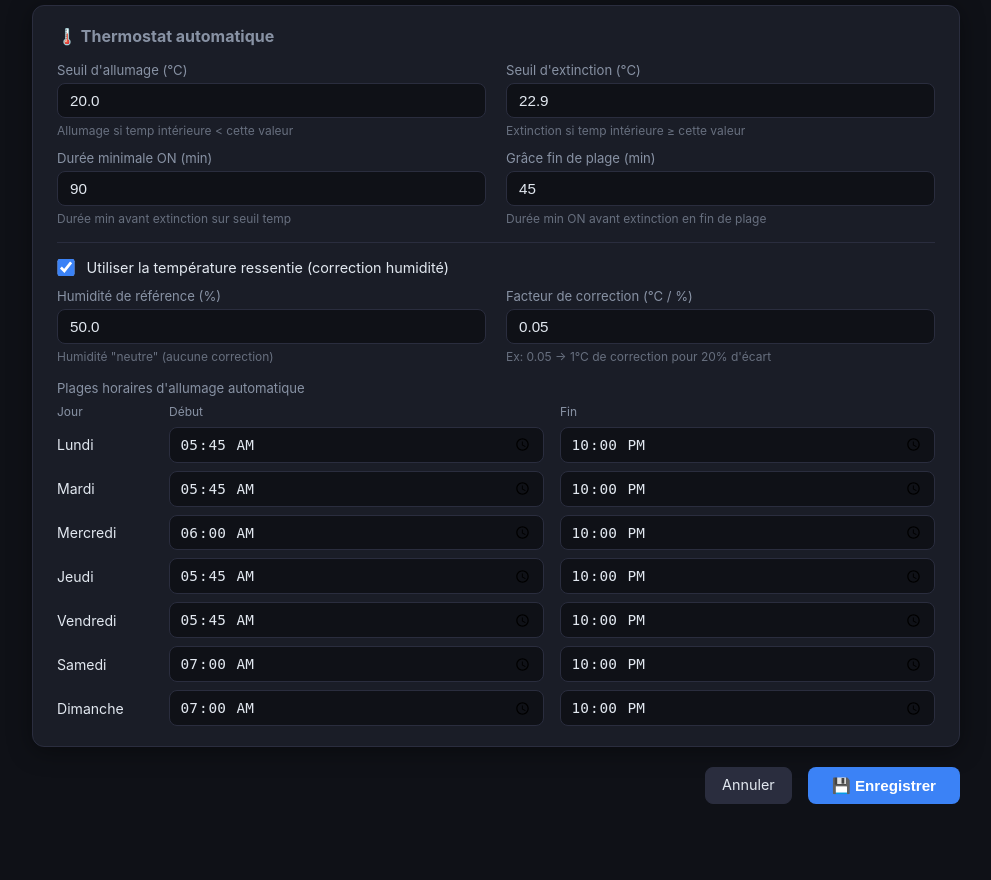
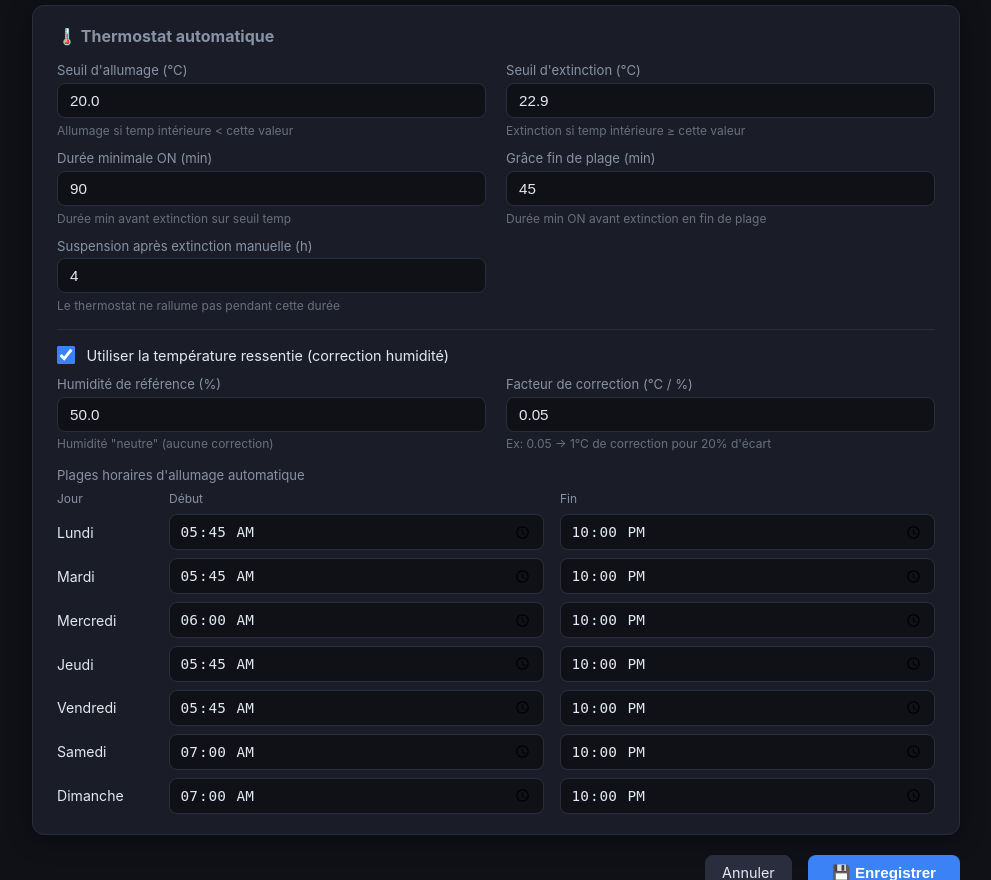
Before and after one commit to haysjg/Heating-Advisor, a Flask app: page /config in a window 1280 px wide. Shown: the part 2657-3537 px from the top of the page, without its empty margins (144-1135 px from the left). Before the commit the page ends 3461 px from the top, so only its background shows below. Run offline with Flask 3, Linux system fonts and the light colour scheme.

Commit message:
feat: thermostat automatique avec suspension manuelle
- Thermostat basé sur température intérieure (Shelly H&T via Home Assistant)
- Hystérésis temp_on/temp_off avec durée minimale ON
- Plages horaires par jour de la semaine
- Température ressentie hygrométrique (felt temperature)
- Synchronisation avec l'état réel HA (allumage/extinction manuelle)
- Suspension 4h après extinction manuelle (évite réallumage immédiat)
- Alertes email si sonde injoignable + email de rétablissement
- Endpoints API : /api/thermostat/state, /toggle, /diagnose, /resume
- Raccourci Diag depuis la page d'accueil
- Section thermostat dans /config avec planning hebdomadaire

Co-Authored-By: Claude Sonnet 4.6 <noreply@anthropic.com>

```diff
--- a/app.py
+++ b/app.py
@@ -267,6 +267,7 @@ def api_thermostat_diagnose():
             indoor["temperature"], indoor.get("humidity"), config.THERMOSTAT
         ) if indoor and indoor.get("temperature") is not None else None,
         "next_check": next_run,
+        "suspended_until": state.get("suspended_until"),
     })
 
 
@@ -280,6 +281,17 @@ def api_thermostat_state():
         "temp_on": config.THERMOSTAT.get("temp_on"),
         "temp_off": config.THERMOSTAT.get("temp_off"),
     })
+
+
+@app.route("/api/thermostat/resume", methods=["POST"])
+def api_thermostat_resume():
+    """Annule la suspension du thermostat."""
+    state = thermostat_module.get_state()
+    state["suspended_until"] = None
+    from modules.thermostat import _save_state
+    _save_state(state)
+    logger.info("Thermostat : suspension annulée manuellement")
+    return jsonify({"status": "ok"})
 
 
 @app.route("/api/thermostat/toggle", methods=["POST"])
@@ -395,6 +407,7 @@ def api_config_save():
                 "temp_off": float(data.get("thermostat_temp_off", config.THERMOSTAT.get("temp_off", 22.9))),
                 "min_on_minutes": int(data.get("thermostat_min_on", config.THERMOSTAT.get("min_on_minutes", 90))),
                 "end_of_schedule_grace_minutes": int(data.get("thermostat_grace", config.THERMOSTAT.get("end_of_schedule_grace_minutes", 45))),
+                "manual_off_suspend_hours": float(data.get("thermostat_suspend_hours", config.THERMOSTAT.get("manual_off_suspend_hours", 4))),
                 "use_felt_temperature": bool(data.get("thermostat_use_felt", config.THERMOSTAT.get("use_felt_temperature", True))),
                 "humidity_reference": float(data.get("thermostat_humidity_ref", config.THERMOSTAT.get("humidity_reference", 50.0))),
                 "humidity_correction_factor": float(data.get("thermostat_humidity_factor", config.THERMOSTAT.get("humidity_correction_factor", 0.05))),
--- a/config.py
+++ b/config.py
@@ -86,6 +86,7 @@ THERMOSTAT = {
     "min_on_minutes": 90,                 # durée minimale ON avant extinction sur temp
     "end_of_schedule_grace_minutes": 45,  # durée minimale ON avant extinction fin de plage
     "check_interval_minutes": 10,         # fréquence de vérification
+    "manual_off_suspend_hours": 4,        # suspension du thermostat après extinction manuelle (heures)
     "use_felt_temperature": True,         # utiliser la température ressentie (temp + correction humidité)
     "humidity_reference": 50.0,           # humidité de référence (%)
     "humidity_correction_factor": 0.05,   # correction °C par % d'écart à la référence
--- a/modules/thermostat.py
+++ b/modules/thermostat.py
@@ -31,6 +31,7 @@ def _load_state() -> dict:
         "last_turned_off": None,
         "sensor_failures": 0,
         "last_alert_sent": None,
+        "suspended_until": None,
     }
 
 
@@ -230,11 +231,17 @@ def check_and_apply(ha_cfg: dict, thermostat_cfg: dict, recommendation: str, ema
         _save_state(state)
         current = "on"
     elif not real_on and current == "on":
-        logger.info("Thermostat : poêle éteint manuellement, synchronisation état → off")
+        suspend_hours = thermostat_cfg.get("manual_off_suspend_hours", 4)
+        suspended_until = (datetime.now() + timedelta(hours=suspend_hours)).isoformat()
+        logger.info(
+            "Thermostat : poêle éteint manuellement, suspension %dh jusqu'à %s",
+            suspend_hours, suspended_until[:16].replace("T", " "),
+        )
         state = {
             **state,
             "state": "off",
-            "last_turned_off": state.get("last_turned_off") or datetime.now().isoformat(),
+            "last_turned_off": datetime.now().isoformat(),
+            "suspended_until": suspended_until,
         }
         _save_state(state)
         current = "off"
@@ -242,6 +249,19 @@ def check_and_apply(ha_cfg: dict, thermostat_cfg: dict, recommendation: str, ema
     last_on_str = state.get("last_turned_on")
     last_on = datetime.fromisoformat(last_on_str) if last_on_str else None
     on_minutes = (datetime.now() - last_on).total_seconds() / 60 if last_on else 0
+
+    # ── Vérification suspension ───────────────────────────────
+    suspended_until_str = state.get("suspended_until")
+    if suspended_until_str:
+        suspended_until = datetime.fromisoformat(suspended_until_str)
+        if datetime.now() < suspended_until:
+            remaining = int((suspended_until - datetime.now()).total_seconds() / 60)
+            logger.debug("Thermostat : suspendu encore %d min", remaining)
+            return
+        else:
+            logger.info("Thermostat : fin de suspension, reprise normale")
+            state = {**state, "suspended_until": None}
+            _save_state(state)
 
     if current == "off":
         if in_schedule and effective_temp < temp_on and recommendation == "poele":
--- a/templates/config.html
+++ b/templates/config.html
@@ -514,6 +514,13 @@
           <span class="hint">Durée min ON avant extinction en fin de plage</span>
         </div>
 
+        <div class="form-group">
+          <label>Suspension après extinction manuelle (h)</label>
+          <input type="number" id="thermostat_suspend_hours" min="0" max="24" step="0.5"
+                 value="{{ config.THERMOSTAT.manual_off_suspend_hours }}">
+          <span class="hint">Le thermostat ne rallume pas pendant cette durée</span>
+        </div>
+
       </div>
 
       <hr class="section-divider" style="margin:1rem 0">
```
Also changed, not shown: templates/index.html (+12 -0 lines).
